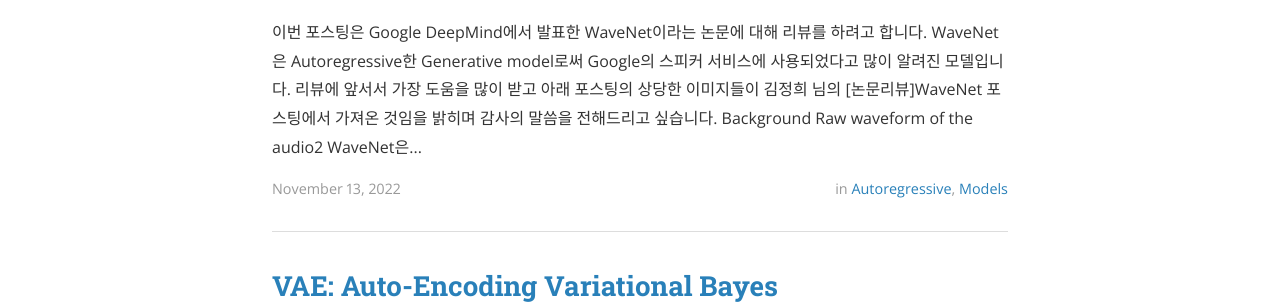
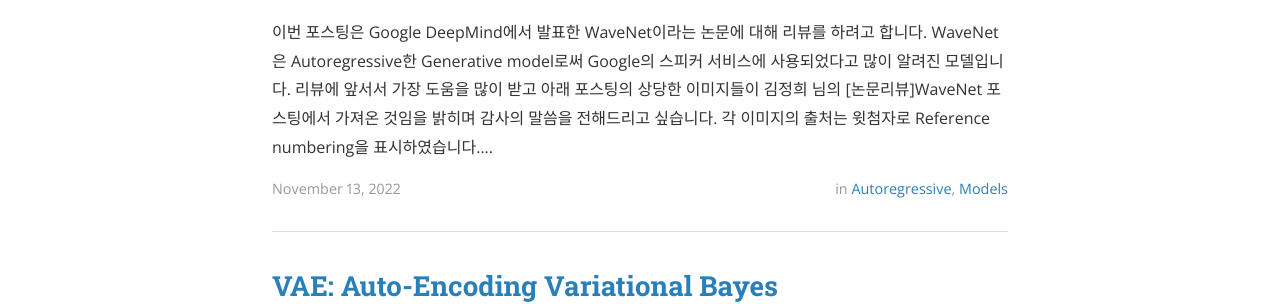
Before and after one commit to deep-generative-models-AIM5036/deep-generative-models-AIM5036.github.io, a Jekyll site: the page built from index.html, in a window 1280 px wide and 900 px high, scrolled down 346 px. Shown: the part 239-543 px from the top of the window. Built offline with Jekyll 4.4.1, drawn with Linux system fonts in a browser that asks for light colours; nearby versions of some CDN libraries; the list of posts is cut into pages by our own code; some of the changed lines change nothing that is shown.

Commit message:
Update 2022-11-13-wavenet.md

```diff
--- a/_posts/2022-11-13-wavenet.md
+++ b/_posts/2022-11-13-wavenet.md
@@ -12,7 +12,7 @@
 
 이번 포스팅은 Google DeepMind에서 발표한 WaveNet이라는 논문에 대해 리뷰를 하려고 합니다. WaveNet은 Autoregressive한 Generative model로써 [Google의 스피커 서비스에 사용되었다](https://towardsdatascience.com/wavenet-google-assistants-voice-synthesizer-a168e9af13b1)고 많이 알려진 모델입니다.
 
-> 리뷰에 앞서서 가장 도움을 많이 받고 아래 포스팅의 상당한 이미지들이 김정희 님의 [[논문리뷰]WaveNet](https://joungheekim.github.io/2020/09/17/paper-review/) 포스팅에서 가져온 것임을 밝히며 감사의 말씀을 전해드리고 싶습니다.
+> 리뷰에 앞서서 가장 도움을 많이 받고 아래 포스팅의 상당한 이미지들이 김정희 님의 [[논문리뷰]WaveNet](https://joungheekim.github.io/2020/09/17/paper-review/) 포스팅에서 가져온 것임을 밝히며 감사의 말씀을 전해드리고 싶습니다. 각 이미지의 출처는 윗첨자로 Reference numbering을 표시하였습니다.
 
 # Background
 
@@ -96,6 +96,7 @@
 
 4. **Conditional WaveNets**
 
+---
 
 ## 1. Dilated Casual Convolution
 
@@ -109,7 +110,7 @@
 
 그래서 제안이 된 방법이 바로 **Dilated Convolution**입니다. 이는 convolution with **holes**로 해석할 수 있는데 위의 그림에서 볼 수 있듯이 이전 레이어에서 데이터가 Dilated되어 데이터가 듬성듬성하게 모아져서 다음 레이어로 넘어가는 것을 볼 수 있습니다. 이는 skip이나 pooling과 유사해보이지만 input과 output의 차원이 유지된다는 점에서 차이가 있습니다. 이때의 RF는 각 레이어의 Dilation 값을 모두 더하고 마지막에 현재 시점의 데이터 1을 더하며 RF가 계산됩니다. WaveNet에서는 Dilation을 총 30개의 레이어에 적용했고 Dilation 값의 패턴은 input에서 부터 1, 2, ..., 512 로 2배씩 늘린 10개의 레이어를 총 3번 반복했습니다. 이때, 1 ~ 512 Dilation 값을 가진 10개 레이어의 RF는 1024로 계산됩니다.
 
-![Imgur](https://i.imgur.com/K4NH1nL.gifv)
+![Imgur](https://i.imgur.com/K4NH1nL.gif)
 
 <div style="text-align:center">
   Dilated convolution<sup>2</sup>
@@ -129,7 +130,7 @@
 
 WaveNet에서 사용된 **Gated Activation Units**는 [PixelCNN](https://arxiv.org/abs/1606.05328)에서 사용된 매커니즘을 차용했습니다. 아래의 그림에서 보이는 보라색 Dilated Conv가 앞에서 설명한 DCC이며 이를 거친 후 Convoltion layer와 각각 tanh, sigmoid activation을 통과하여 **Filter**, **Gate**가 됩니다. 이 2가지 경로로 계산된 값은 elementwise product를 통해 하나의 벡터로 변환됩니다. 이떄 Dilated를 통과하기 전 값을 **Residual Connection**을 통해 연결함으로써 딥러닝 모델이 레이어를 더 깊게 쌓을 수 있도록 돕고 더 빠르게 학습할 수 있도록 할 수 있었다고 합니다.
 
-![Imgur](https://i.imgur.com/rjuSLXG.png)
+![Imgur](https://i.imgur.com/7Q5PiqX.png)
 
 <div style="text-align:center">
   Residual Connection & Gated Activation Units<sup>6</sup>
@@ -137,9 +138,9 @@
 
 ## 3. Skip Connection
 
+**Skip Connection**은 Dilated Convolution을 통해 다양한 Receptive Field를 가진 각 레이어들의 값을 활용하여 output을 만들어낼 수 있도록 했습니다. 앞서 설명했던 대로 각 Residual Block의 Dilation 값이 다 다르기 때문에 각 Residual Block의 output은 **서로 다른 Receptive Field**를 가지게 됩니다.
+
 ![Imgur](https://i.imgur.com/kw4enrQ.png)
-
-**Skip Connection**은 Dilated Convolution을 통해 다양한 RF를 가진 각 레이어들의 값을 활용하여 output을 만들어낼 수 있도록 했습니다.
 
 ![Imgur](https://i.imgur.com/1YWCpC3.png)
 
@@ -152,13 +153,14 @@
 
 ![Imgur](https://i.imgur.com/lAbHdjt.png)
 
+**Conditional Modeling**은 Autoregressive model인 WaveNet에 적용하기 쉽고 이 또한 PixelCNN에서의 아이디어와 유사합니다. Feature $h$ 벡터를 조건 부분에 추가하여 음성 데이터에 조건을 추가할 수 있습니다.
+
 ![Imgur](https://i.imgur.com/dqoNwPB.png)
 
 <div style="text-align:center">
   Conditional modeling<sup>6</sup>
 </div>
 
-**Conditional Modeling**은 Autoregressive model인 WaveNet에 적용하기 쉽고 이 또한 PixelCNN에서의 아이디어와 유사합니다. Feature $h$ 벡터를 조건 부분에 추가하여 음성 데이터에 조건을 추가할 수 있습니다.
 
 $$
 p(\mathbf{x} \mid \mathbf{h})=\prod_{t=1}^T p\left(x_t \mid x_1, \ldots, x_{t-1}, \mathbf{h}\right)
@@ -200,7 +202,7 @@
 
 WaveNet 논문에서는 **음성 생성을 raw data로** 바로 할 수 있었다는 것을 보여준 것에 큰 Contribution이 있습니다. 이를 위해 Dilated Causal Convolution / Skip / Residual 기법을 이용하여 **Receptive Field를 늘려서 긴 음성 파형을 학습**할 수 있도록 했습니다. 또한 음성 파형 데이터에다가 **conditioning model**을 더함으로써 더 특징적이고 자연스러운 음성을 생성 할 수 있도록 했습니다. 마지막으로 TTS를 중심으로 연구가 되긴했지만 음악과 같은 사람의 음성이 아닌 음성 데이터 생성에도 potential한 결과를 보여주어 그 **확장성이 좋다**고 할 수 있습니다.
 
-![Imgur](https://i.imgur.com/1PY9Qxw.png)
+![Imgur](https://i.imgur.com/3H5u77X.png)
 
 ---
 
```
